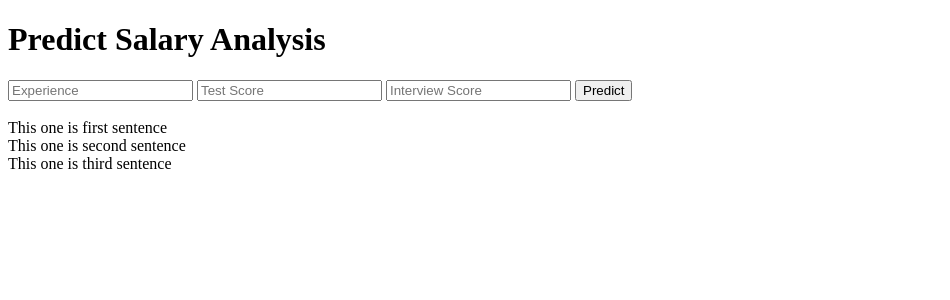
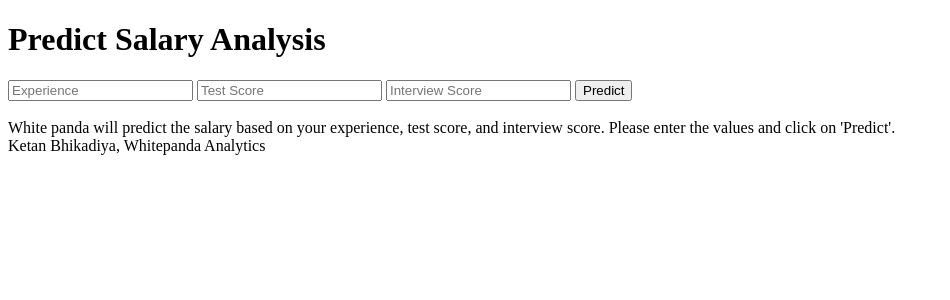
Before and after one commit to Ketan9/ml-predict-salary-july-2020, a Flask app: page / in a window 1280 px wide. Shown: the top 300 px of the page, without its empty margins (0-950 px from the left). Run offline with Flask 2, Linux system fonts and the light colour scheme; parts of the project's set-up code (start-up, migrations or seed data) failed here and were passed over.

Commit message:
updated index.html page

```diff
--- a/templates/index.html
+++ b/templates/index.html
@@ -25,13 +25,13 @@
     </form>
 
    <br>
-    This one is first sentence
+    White panda will predict the salary based on your experience, test score, and interview score. Please enter the values and click on 'Predict'.
    <br>
    {{ prediction_text }}
-    This one is second sentence
+
  </div>
 
- This one is third sentence
+ Ketan Bhikadiya, Whitepanda Analytics
 
 
 </body>
```
